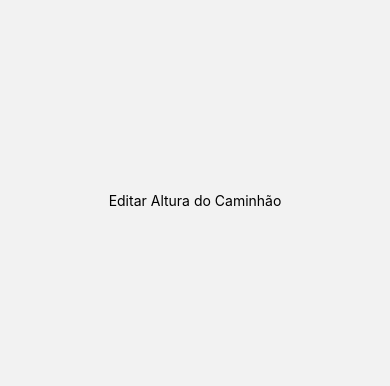
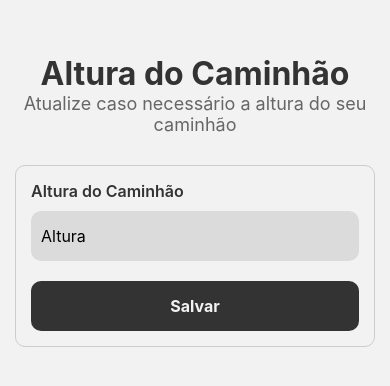
Before and after one commit to RafaelFLopes/app_eyetruck, a React Native app: screen /EditarAltura in a window 390 px wide. Shown: the part 222-608 px from the top of the page. Built offline with nearby package versions, Linux system fonts and the light colour scheme.

Commit message:
adicionando o arquivo editarAltura ao app

```diff
--- a/src/pages/editarAltura/editarAltura.tsx
+++ b/src/pages/editarAltura/editarAltura.tsx
@@ -1,10 +1,102 @@
-import { Text, View } from "react-native";
+import { StyleSheet, Text, TextInput, TouchableOpacity, View } from "react-native";
 
-export default function EditarPerfil() {
+export default function EditarAltura() {
 
-  return (
-    <View style={{ flex: 1, alignItems: 'center', justifyContent: 'center' }}>
-      <Text>Editar Altura do Caminhão</Text>
-    </View>
-  );
+    return (
+        <View style={styles.containerEditarAltura}>
+            <View style={styles.headerEditarAltura}>
+                <Text style={styles.tituloEditarAltura}>Altura do Caminhão</Text>
+                <Text style={styles.subTituloEditarAltura}>Atualize caso necessário a altura do seu caminhão</Text>
+            </View>
+            <View style={styles.formularioEditarAltura}>
+                <Text style={styles.labelFormularioEditarAltura}>Altura do Caminhão</Text>
+                <TextInput
+                    style={styles.inputFormularioEditarAltura}
+                    placeholder="Altura"
+                />
+                <TouchableOpacity style={styles.buttonFormularioEditarAltura} >
+                    <Text style={styles.textButtonFormularioEditarAltura}>Salvar</Text>
+                </TouchableOpacity>
+            </View>
+        </View>
+    );
 }
+
+const styles = StyleSheet.create({
+    containerEditarAltura: {
+        flex: 1,
+        backgroundColor: '#f2f2f2',
+        alignItems: 'center',
+        justifyContent: 'center',
+        padding: 15,
+    },
+
+    headerEditarAltura: {
+        width: '100%',
+        alignItems: 'center',
+        marginBottom: 30,
+    },
+    tituloEditarAltura: {
+        fontSize: 32,
+        fontWeight: 'bold',
+        color: '#333',
+    },
+    subTituloEditarAltura: {
+        fontSize: 18,
+        color: '#666',
+        textAlign: 'center',
+    },
+
+    formularioEditarAltura: {
+        width: '100%',
+        gap: 10,
+        borderWidth: 1,
+        borderColor: '#ccc',
+        borderRadius: 10,
+        padding: 15,
+    },
+    inputFormularioEditarAltura: {
+        fontSize: 16,
+        height: 50,
+        borderRadius: 10,
+        padding: 10,
+        backgroundColor: '#dbdbdbff',
+    },
+    labelFormularioEditarAltura: {
+        fontSize: 16,
+        color: '#333',
+        fontWeight: 600,
+    },
+    buttonFormularioEditarAltura: {
+        backgroundColor: '#333',
+        padding: 15,
+        borderRadius: 10,
+        alignItems: 'center',
+        marginTop: 10,
+    },
+    textButtonFormularioEditarAltura: {
+        color: '#f2f2f2',
+        fontSize: 16,
+        fontWeight: 'bold',
+    },
+    tituloFormularioEditarAltura: {
+        fontSize: 24,
+        fontWeight: 'bold',
+        textAlign: 'center',
+        color: '#333',
+        marginBottom: 15,
+    },
+    buttonSairConta: {
+        width: '100%',
+        backgroundColor: '#333',
+        padding: 15,
+        borderRadius: 10,
+        alignItems: 'center',
+        marginTop: 40,
+    },
+    textButtonSairConta: {
+        color: '#f2f2f2',
+        fontSize: 16,
+        fontWeight: 'bold',
+    },
+});
```
